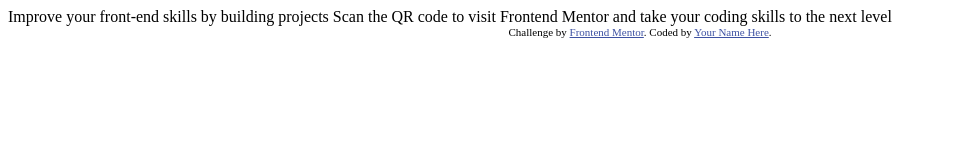
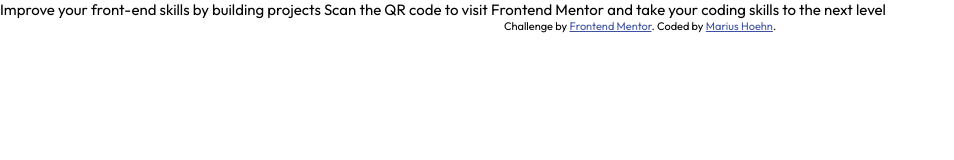
Before and after one commit to ir4M/qr-code-component-main, a plain HTML site: page index.html in a window 1280 px wide. Shown: the whole page, without its empty margins (0-954 px from the left). Drawn offline with Linux system fonts and the light colour scheme.

Commit message:
basic file structure

```diff
--- a/index.html
+++ b/index.html
@@ -5,7 +5,7 @@
   <meta name="viewport" content="width=device-width, initial-scale=1.0"> <!-- displays site properly based on user's device -->
 
   <link rel="icon" type="image/png" sizes="32x32" href="./images/favicon-32x32.png">
-
+  <link rel="stylesheet" href="./sass/style.css" type="text/css">
   <title>Frontend Mentor | QR code component</title>
 
   <!-- Feel free to remove these styles or customise in your own stylesheet 👍 -->
@@ -22,7 +22,7 @@
 
   <div class="attribution">
     Challenge by <a href="https://www.frontendmentor.io?ref=challenge" target="_blank">Frontend Mentor</a>.
-    Coded by <a href="#">Your Name Here</a>.
+    Coded by <a href="https://github.com/ir4M">Marius Hoehn</a>.
   </div>
 </body>
 </html>
--- /dev/null
+++ b/sass/style.scss
@@ -0,0 +1,16 @@
+@import url('https://fonts.googleapis.com/css2?family=Outfit:wght@400;700&display=swap');
+@import "helpers/variables";
+@import "helpers/mixins";
+
+*,
+*::before,
+*::after {
+  box-sizing: border-box;
+  margin: 0;
+}
+
+body {
+  font-family: 'Outfit', sans-serif;
+  font-size: 15px;
+  min-height: 100vh;
+}
```
Also changed, not shown: sass/helpers/_mixins.scss (added), sass/helpers/_variables.scss (added), sass/style.css (added), 1 other file.
